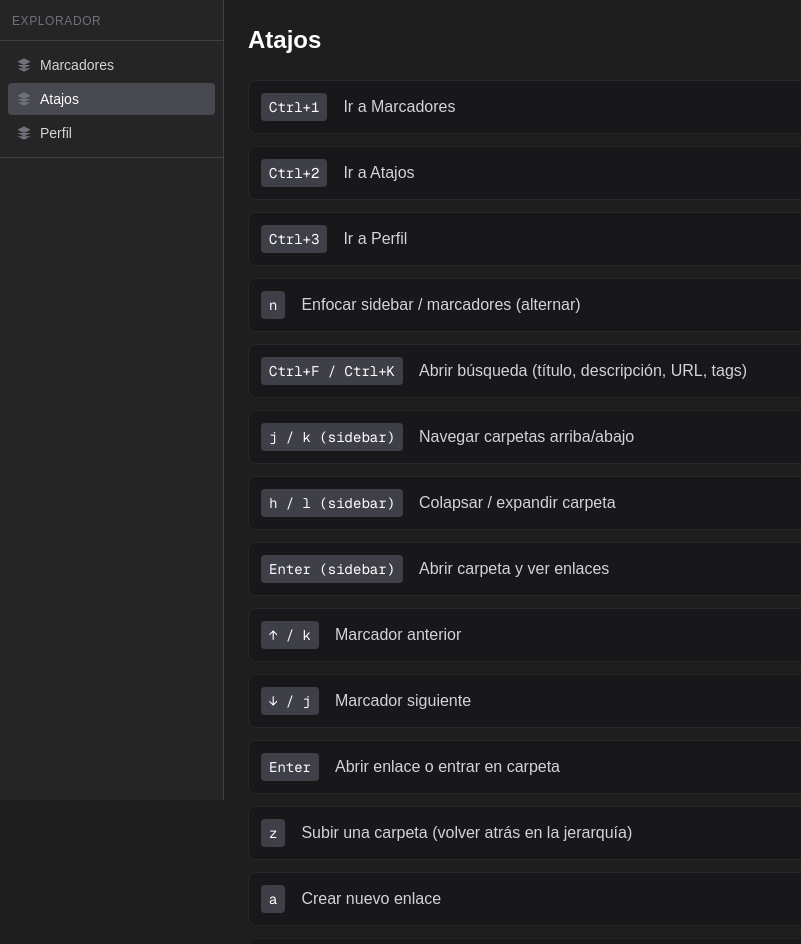
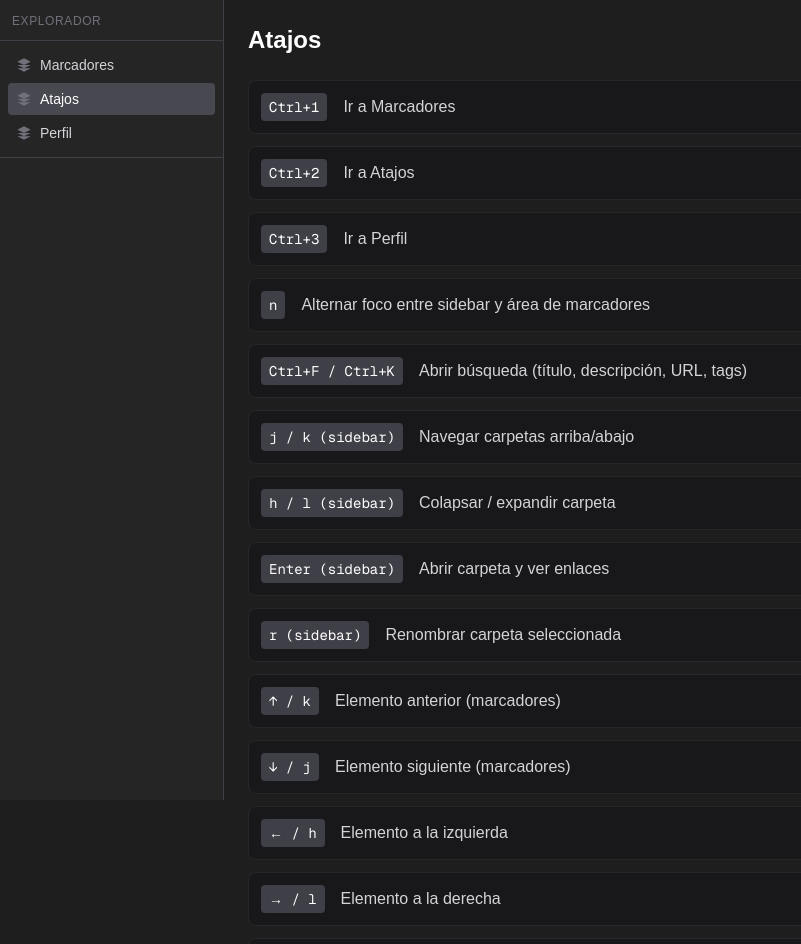
Before and after one commit to FraVelz/WEB-Marcadores, a Next.js app: page /atajos in a window 1280 px wide. Shown: the top 944 px of the page, without its empty margins (0-801 px from the left). Built offline with nearby package versions, Linux system fonts and the light colour scheme; no server answers; the database is empty.

Commit message:
docs: add missing shortcuts to shortcuts page
- Add h/l and arrow keys for grid navigation
- Add r (sidebar) for rename folder
- Add Enter (select mode) for toggle selection
- Add Esc for close/cancel
- Clarify descriptions for n, i, and navigation keys

```diff
--- a/src/app/(dashboard)/atajos/page.tsx
+++ b/src/app/(dashboard)/atajos/page.tsx
@@ -3,13 +3,16 @@ export default function AtajosPage() {
     { keys: "Ctrl+1", desc: "Ir a Marcadores" },
     { keys: "Ctrl+2", desc: "Ir a Atajos" },
     { keys: "Ctrl+3", desc: "Ir a Perfil" },
-    { keys: "n", desc: "Enfocar sidebar / marcadores (alternar)" },
+    { keys: "n", desc: "Alternar foco entre sidebar y área de marcadores" },
     { keys: "Ctrl+F / Ctrl+K", desc: "Abrir búsqueda (título, descripción, URL, tags)" },
     { keys: "j / k (sidebar)", desc: "Navegar carpetas arriba/abajo" },
     { keys: "h / l (sidebar)", desc: "Colapsar / expandir carpeta" },
     { keys: "Enter (sidebar)", desc: "Abrir carpeta y ver enlaces" },
-    { keys: "↑ / k", desc: "Marcador anterior" },
-    { keys: "↓ / j", desc: "Marcador siguiente" },
+    { keys: "r (sidebar)", desc: "Renombrar carpeta seleccionada" },
+    { keys: "↑ / k", desc: "Elemento anterior (marcadores)" },
+    { keys: "↓ / j", desc: "Elemento siguiente (marcadores)" },
+    { keys: "← / h", desc: "Elemento a la izquierda" },
+    { keys: "→ / l", desc: "Elemento a la derecha" },
     { keys: "Enter", desc: "Abrir enlace o entrar en carpeta" },
     { keys: "z", desc: "Subir una carpeta (volver atrás en la jerarquía)" },
     { keys: "a", desc: "Crear nuevo enlace" },
@@ -19,8 +22,10 @@ export default function AtajosPage() {
     { keys: "dd", desc: "Eliminar elemento enfocado (pide confirmación)" },
     { keys: "Enter (confirmación)", desc: "Confirmar eliminación" },
     { keys: "Esc (confirmación)", desc: "Cancelar eliminación" },
-    { keys: "r", desc: "Modificar enlace o renombrar carpeta (marcadores y sidebar)" },
-    { keys: "i", desc: "Ver propiedades del marcador" },
+    { keys: "r", desc: "Modificar enlace o renombrar carpeta" },
+    { keys: "i", desc: "Ver/ocultar propiedades del marcador (solo enlaces)" },
+    { keys: "Enter (modo selección)", desc: "Seleccionar/deseleccionar enlace" },
+    { keys: "Esc", desc: "Cerrar modal, panel de detalle o cancelar" },
     { keys: "Doble clic", desc: "Abrir marcador en nueva pestaña" },
   ];
 
```
